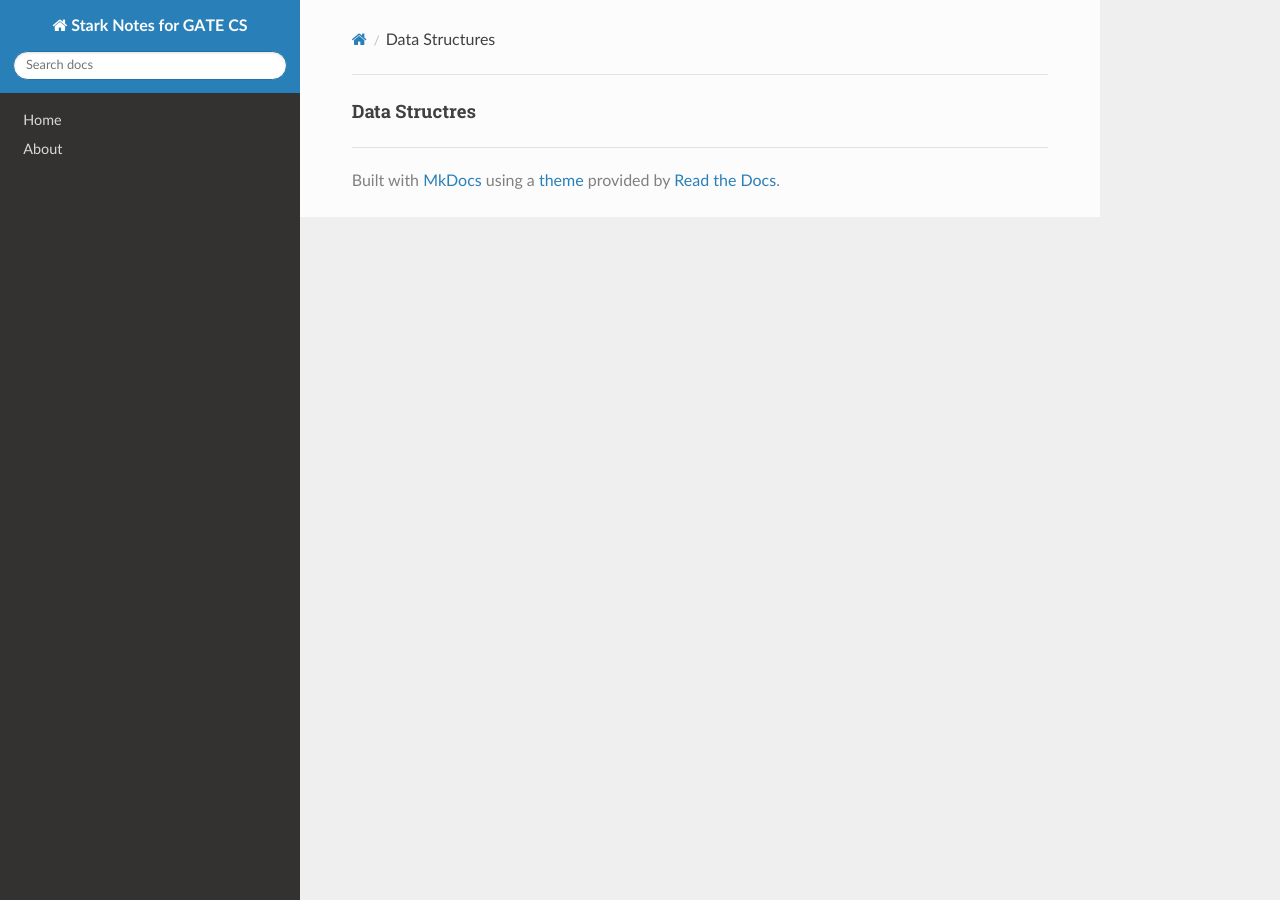
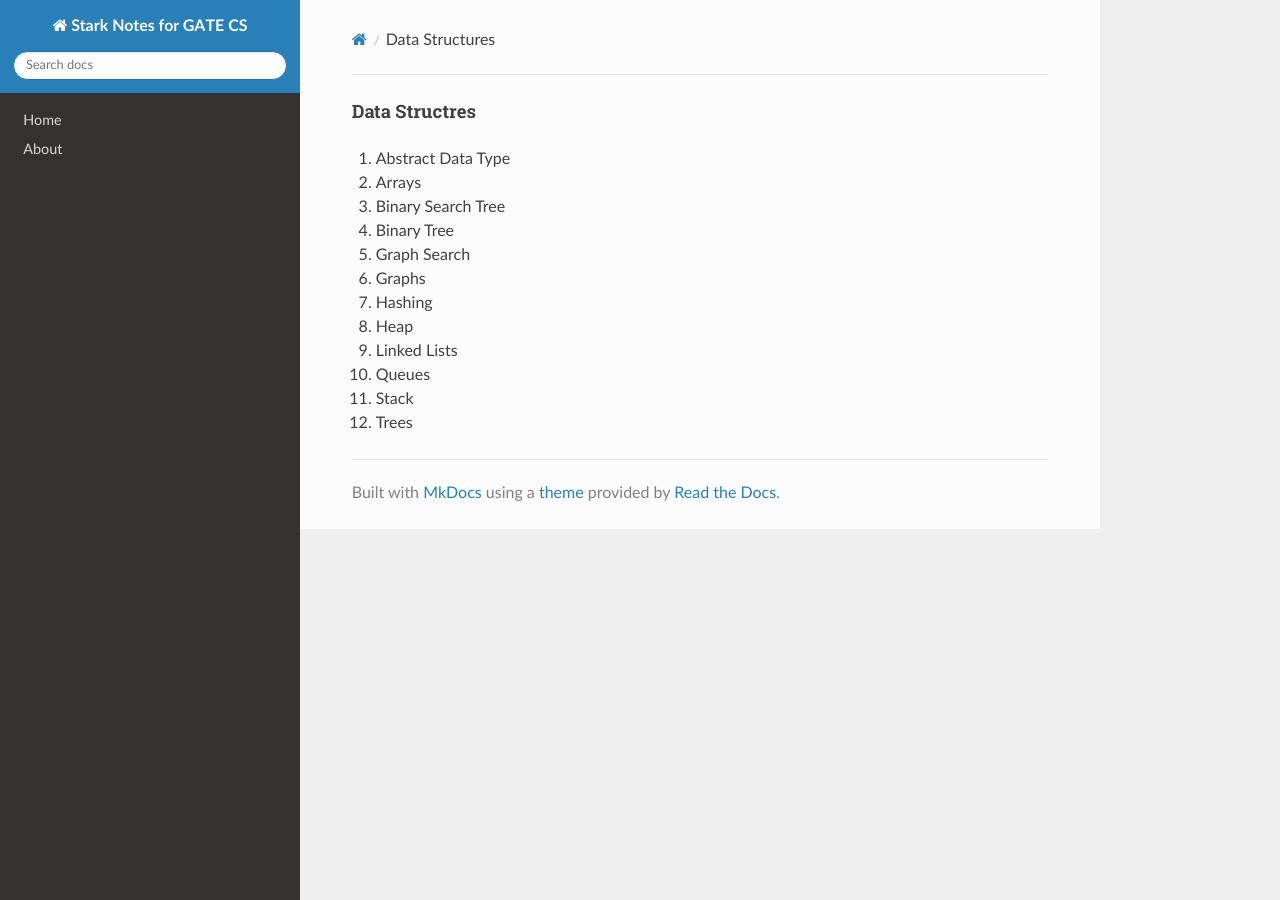
Before and after one commit to Bharathbrothers/stark-notes, an MkDocs documentation site: the page built from docs/Data-Structures.md, in a window 1280 px wide. Built offline with MkDocs 1.6.1, drawn with Linux system fonts in a browser that asks for light colours; nearby versions of some CDN libraries.

Commit message:
Update Data-Structures.md

```diff
--- a/docs/Data-Structures.md
+++ b/docs/Data-Structures.md
@@ -1 +1,14 @@
 #### Data Structres
+
+1. Abstract Data Type
+2. Arrays
+3. Binary Search Tree
+4. Binary Tree
+5. Graph Search
+6. Graphs
+7. Hashing
+8. Heap
+9. Linked Lists
+10. Queues
+11. Stack
+12. Trees
```
